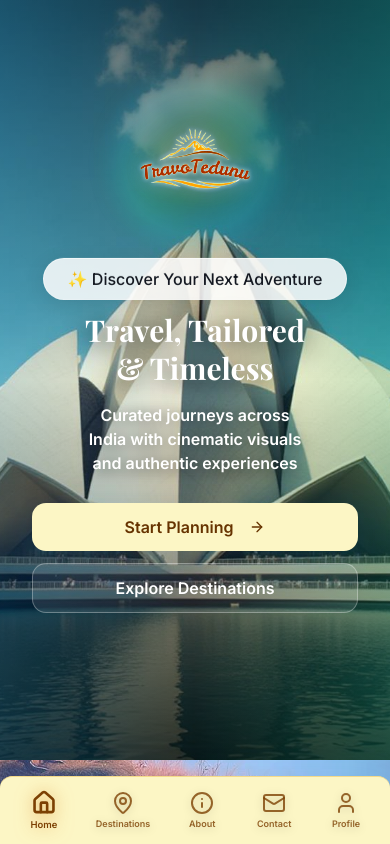
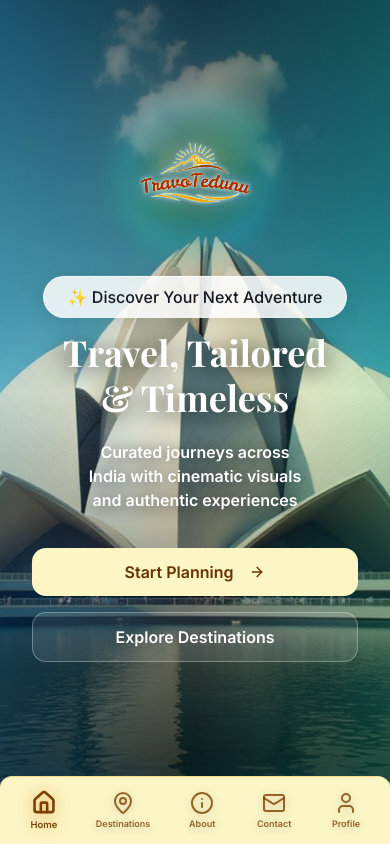
Before and after one commit to sahanam440-a11y/travo-tedunu-cinematic-journeys, a React (Vite) app: page / in a window 390 px wide. Shown: the top 844 px of the page. Built offline with nearby package versions, Linux system fonts and the light colour scheme.

Commit message:
Improve hero section spacing
Tune the hero layout to refine vertical spacing, adjust min-height and padding, and align content for better visual balance on the homepage.

```diff
--- a/src/components/Hero.tsx
+++ b/src/components/Hero.tsx
@@ -36,7 +36,7 @@ const Hero = () => {
   const nextImage = heroImages[nextIndex];
 
   return (
-    <section className="relative min-h-[90vh] md:min-h-screen flex items-center justify-center overflow-hidden pb-20 md:pb-24">
+    <section className="relative min-h-[90vh] md:min-h-screen overflow-hidden pb-24 md:pb-28">
       {/* Background Image Slideshow - Only render current image */}
       <div className="absolute inset-0">
         <div className="absolute inset-0">
@@ -61,10 +61,10 @@ const Hero = () => {
       </div>
 
       {/* Content */}
-      <div className="relative z-10 container mx-auto px-4 pt-8 md:pt-20 pb-4 md:pb-8 text-center">
-        <div className="max-w-4xl mx-auto space-y-4 md:space-y-6">
+      <div className="relative z-10 container mx-auto px-4 pt-24 md:pt-28 pb-6 md:pb-10 text-center">
+        <div className="max-w-4xl mx-auto space-y-5 md:space-y-7">
           {/* Logo - All Devices */}
-          <div className="flex justify-center mb-2 md:mb-4 animate-fade-up">
+          <div className="flex justify-center mb-3 md:mb-5 animate-fade-up">
             <div className="relative">
               {/* Contrast booster (no blur) for perfect readability */}
               <div aria-hidden className="absolute -inset-6 pointer-events-none z-0 rounded-full" style={{ background: 'radial-gradient(closest-side, rgba(0,0,0,0.55), rgba(0,0,0,0) 70%)' }} />
@@ -94,7 +94,7 @@ const Hero = () => {
             <div className="inline-block px-6 py-2 rounded-full glass text-foreground font-medium mb-1 animate-bounce-subtle shadow-lg">
               ✨ Discover Your Next Adventure
             </div>
-            <h1 className="text-3xl sm:text-5xl md:text-6xl lg:text-7xl xl:text-8xl font-serif font-bold text-white text-balance leading-tight px-2 drop-shadow-[0_4px_12px_rgba(0,0,0,0.9)]">
+            <h1 className="text-4xl sm:text-5xl md:text-6xl lg:text-7xl xl:text-8xl font-serif font-bold text-white text-balance leading-tight px-2 drop-shadow-[0_4px_12px_rgba(0,0,0,0.9)]">
               Travel, Tailored & Timeless
             </h1>
           </div>
@@ -102,7 +102,7 @@ const Hero = () => {
             Curated journeys across India with cinematic visuals and authentic experiences
           </p>
 
-          <div className="flex flex-col sm:flex-row items-center justify-center gap-3 md:gap-5 pt-3 md:pt-6 px-4 animate-fade-up" style={{ animationDelay: '0.4s' }}>
+          <div className="flex flex-col sm:flex-row items-center justify-center gap-4 md:gap-6 pt-4 md:pt-8 px-4 animate-fade-up" style={{ animationDelay: '0.4s' }}>
             <Button
               size="lg"
               className="text-base md:text-lg px-8 md:px-10 py-6 md:py-7 hover:shadow-glow hover:scale-105 transition-all duration-300 w-full sm:w-auto font-semibold shadow-elevated bg-action text-action-foreground hover:bg-action-hover"
```
